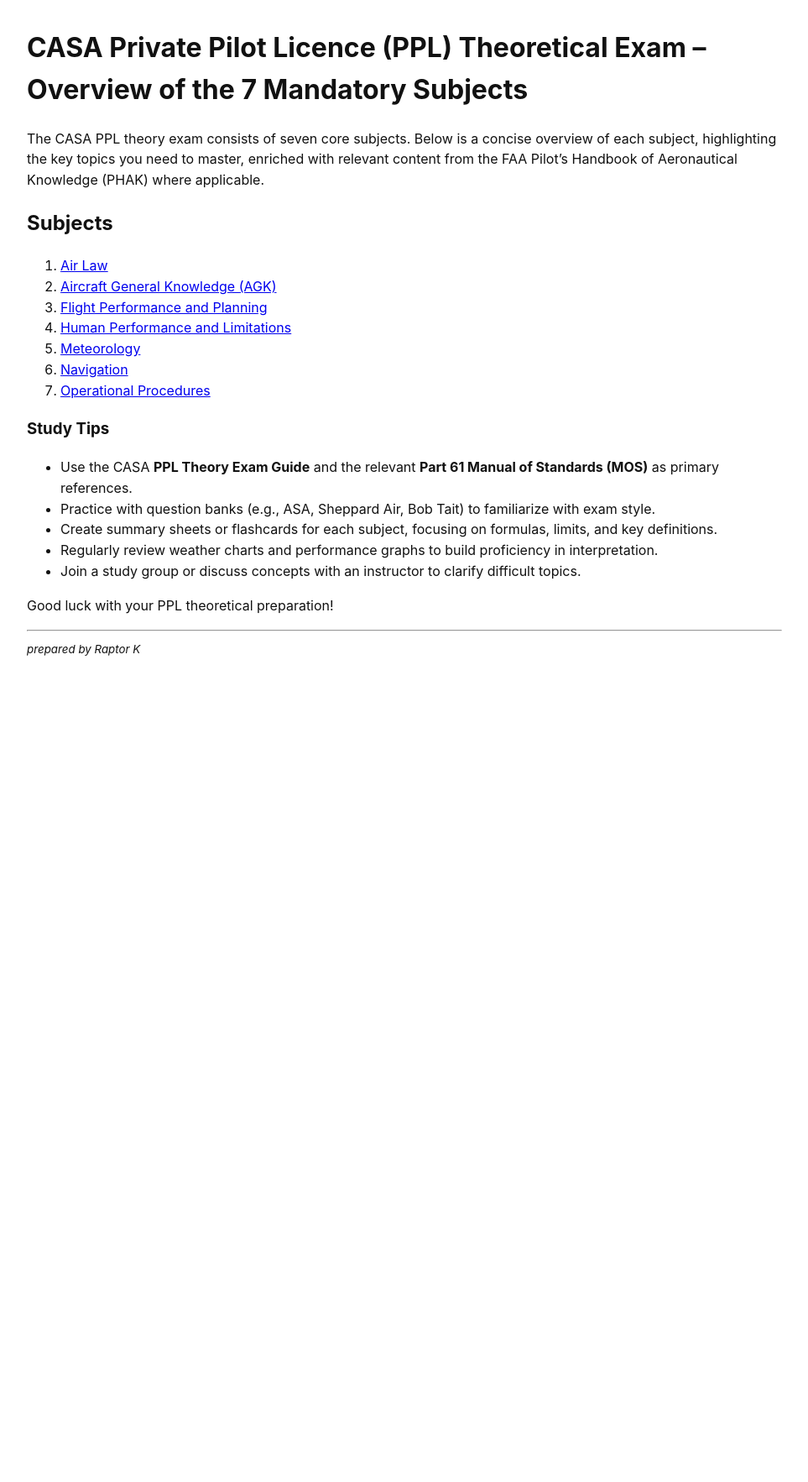
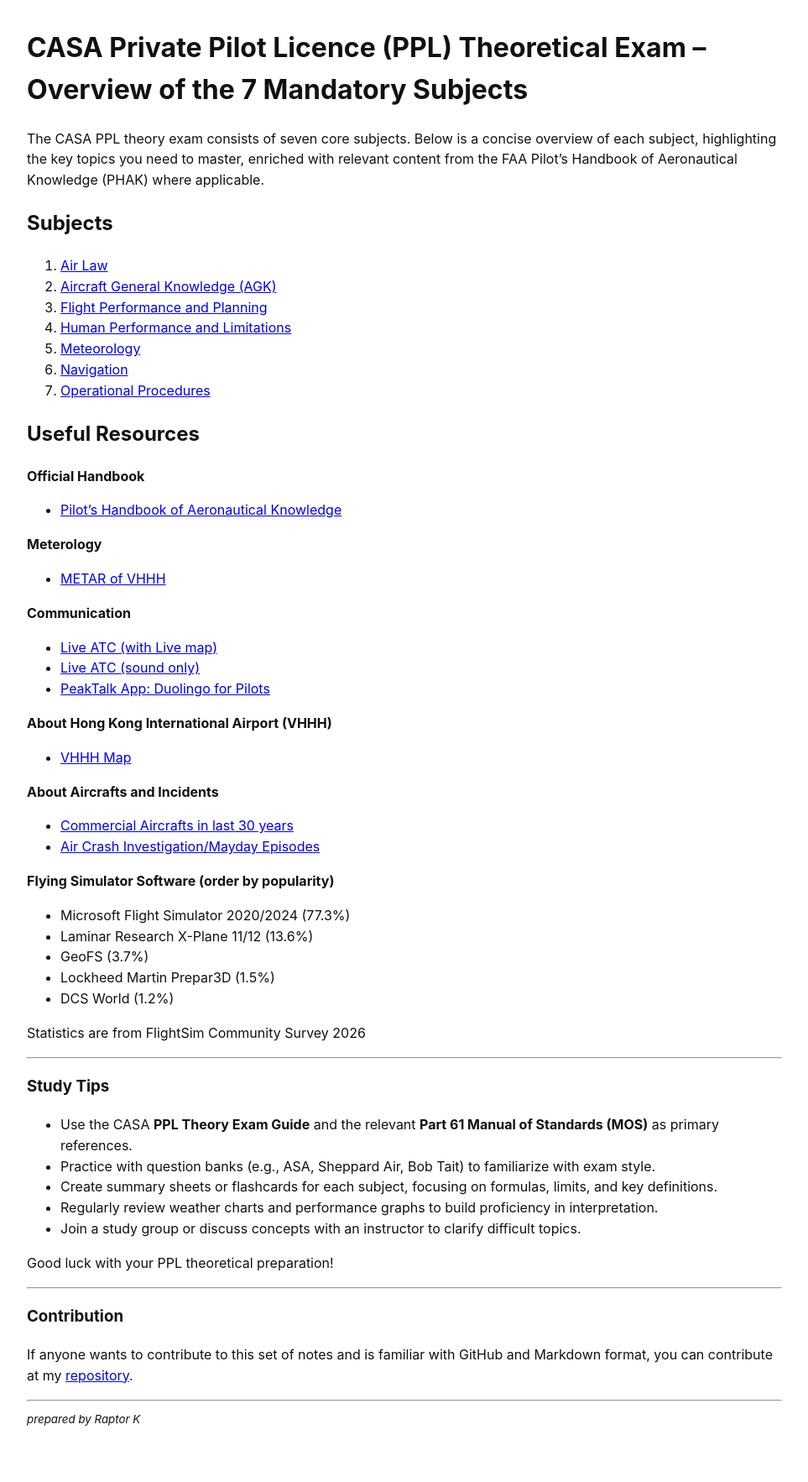
Before and after one commit to shivanraptor/pilot-ppl-notes, a Jekyll site: the page built from index.md, in a window 1280 px wide. Shown: the whole page at 84% size, without its empty margins (158-1121 px from the left). Built offline with Jekyll 4.4.1, drawn with Linux system fonts in a browser that asks for light colours; before the commit the page ends 900 px from its top, so only the background shows below that.

Commit message:
Added Useful Resources

```diff
--- a/index.md
+++ b/index.md
@@ -14,6 +14,37 @@ The CASA PPL theory exam consists of seven core subjects. Below is a concise ove
 6. [Navigation](ch6_navigation.md)
 7. [Operational Procedures](ch7_operational_procedures.md)
 
+## Useful Resources
+
+**Official Handbook**
+- [Pilot’s Handbook of Aeronautical Knowledge](https://www.faa.gov/regulations_policies/handbooks_manuals/aviation/phak)
+
+**Meterology**
+- [METAR of VHHH](https://metar-taf.com/metar/VHHH)
+
+**Communication**
+- [Live ATC (with Live map)](https://www.youtube.com/watch?v=ygC5wni2DMQ)
+- [Live ATC (sound only)](https://www.liveatc.net/search/?icao=VHHH)
+- [PeakTalk App: Duolingo for Pilots](https://apps.apple.com/us/app/peaktalk-job-specific-english/id6743008620)
+
+**About Hong Kong International Airport (VHHH)**
+- [VHHH Map](https://www.ais.gov.hk/eaip_20260416/2026-04-16-000000/pdf/VH-AD-2-VHHH-ADC-1.pdf)
+
+**About Aircrafts and Incidents**
+- [Commercial Aircrafts in last 30 years](https://docs.google.com/spreadsheets/d/1CVVVf_VSnbHaUar3yT1w5iUxNY6EEipsUYs0kcJ99nw/edit?usp=drive_link)
+- [Air Crash Investigation/Mayday Episodes](https://docs.google.com/spreadsheets/d/1rj0DAohg7SWT2k7W6POH4A8cZkqo4898wiGxGQKf5To/edit?usp=drive_link)
+
+**Flying Simulator Software (order by popularity)**
+- Microsoft Flight Simulator 2020/2024 (77.3%)
+- Laminar Research X-Plane 11/12 (13.6%)
+- GeoFS (3.7%)
+- Lockheed Martin Prepar3D (1.5%)
+- DCS World (1.2%)
+
+Statistics are from FlightSim Community Survey 2026
+
+---
+
 ### Study Tips
 - Use the CASA **PPL Theory Exam Guide** and the relevant **Part 61 Manual of Standards (MOS)** as primary references.
 - Practice with question banks (e.g., ASA, Sheppard Air, Bob Tait) to familiarize with exam style.
@@ -22,3 +53,8 @@ The CASA PPL theory exam consists of seven core subjects. Below is a concise ove
 - Join a study group or discuss concepts with an instructor to clarify difficult topics.
 
 Good luck with your PPL theoretical preparation!
+
+---
+
+### Contribution
+If anyone wants to contribute to this set of notes and is familiar with GitHub and Markdown format, you can contribute at my [repository](https://github.com/shivanraptor/pilot-ppl-notes).
```
